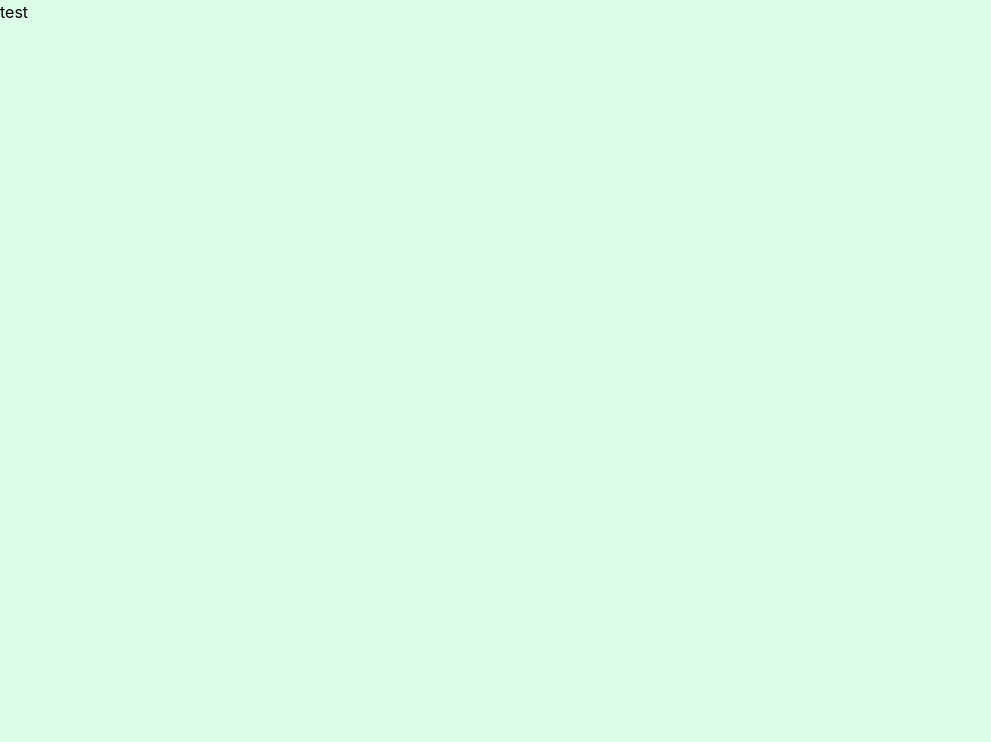
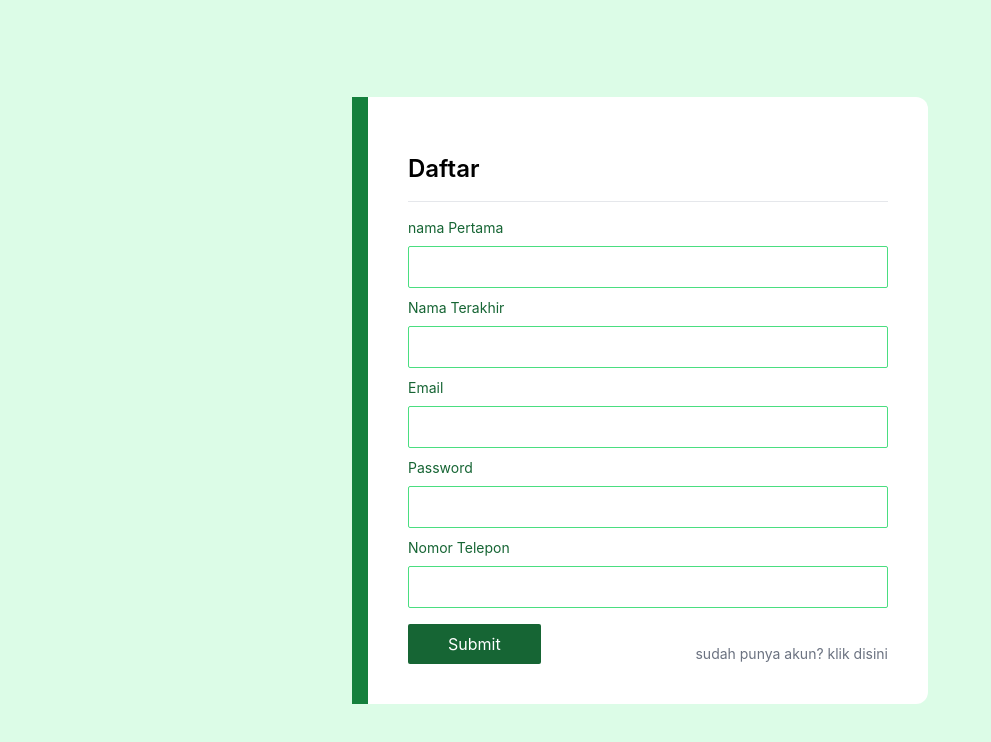
Before and after one commit to zidan-p/ladangku, a React (Create React App) app: page / in a window 1280 px wide. Shown: the top 742 px of the page, without its empty margins (0-991 px from the left). Built offline with nearby package versions, Linux system fonts and the light colour scheme.

Commit message:
new Login

```diff
--- a/src/Pages/Login.js
+++ b/src/Pages/Login.js
@@ -1,11 +1,62 @@
-
+import axios from "axios";
+import { useRef, useState } from "react"
+import InputText from "../components/form/InputText"
 
 
 export default function Login(){
 
+    const formRef = useRef(null);
+    const [formDataLogin, setFormDataLogin] = useState({
+        first_name  : "",
+        last_name   : "",
+        email       : "",
+        password    : "",
+        phone       : ""
+    });
+
+    const handleChangeForm = (event) => {
+        const { name, value } = event.target;
+        setFormDataLogin((prevProps) => ({
+          ...prevProps,
+          [name]: value
+        }));
+    }
+
+    const handleOnSubmit = (e) => {
+        e.preventDefault()
+        let url = "https://aplikasi-ladangku-production.up.railway.app/user/signup";
+        axios.post(url, formDataLogin)
+        .then(res => console.log(res.data));
+    }
+
+
     return(
-        <div className="w-full h-screen bg-green-100">
-            test
+        <div className="w-full h-screen bg-green-100 flex flex-col justify-center">
+            <div className=" min-w-[36rem] mx-auto  flex">
+                <div className="bg-green-700 h-full basis-4"></div>
+                <form onSubmit={handleOnSubmit} ref={formRef} action="" className="grow bg-white px-10 p-10 rounded-r-xl">
+                    <h1 className="text-2xl font-semibold py-4 mb-4 border-b">Daftar</h1>
+                    <div className="mb-2.5">
+                        <InputText onChange={handleChangeForm} name="first_name" >nama Pertama</InputText>
+                    </div>
+                    <div className="mb-2.5">
+                        <InputText onChange={handleChangeForm} name="last_name">Nama Terakhir</InputText>
+                    </div>
+                    <div className="mb-2.5">
+                        <InputText onChange={handleChangeForm} name="email">Email</InputText>
+                    </div>
+                    <div className="mb-2.5">
+                        <InputText onChange={handleChangeForm} type="password" name="password">Password</InputText>
+                    </div>
+                    <div className="mb-4">
+                        <InputText onChange={handleChangeForm} name="phone">Nomor Telepon</InputText>
+                    </div>
+                    <div className="flex justify-between items-end">
+                        <button type="submit" className="p-2 px-10 rounded-sm bg-green-800 hover:bg-green-700 active:bg-green-900 text-white rouded">Submit</button>
+                        <a className="text-gray-500 hover:underline hover:text-black text-sm" href="">sudah punya akun? klik disini</a>
+                    </div>
+                </form>
+            </div>
         </div>
     )
 }
--- a/src/components/form/inputText.js
+++ b/src/components/form/inputText.js
@@ -1,6 +1,16 @@
 
 
 
-export default function InputText(){
-
+export default function InputText(props){
+    return(
+        <div>
+            <label htmlFor={props.name} className="block text-sm text-green-800 mb-2">{props.children}</label>
+            <input
+                onChange={props.onchange}
+                name={props.name}
+                type={props.type ? props.type : "text"}
+                id={props.name}
+                className="w-full border border-green-400 focus-within:outline-green-100 rounded-sm p-2" />
+        </div>
+    )
 }
--- a/src/components/main/pengelolaan/PengelolaanMain.js
+++ b/src/components/main/pengelolaan/PengelolaanMain.js
@@ -121,7 +121,7 @@ export default function PengelolaanMain(){
 
     let ladangContent
 
-    if(!(ladangList.length === 0)){
+    if(!(ladangList.length === 0) && activeLadang){
         ladangContent = (
             <div className={`transition-all relative ${onTransition? "-translate-x-24 opacity-0":""}`}>
                 <ProfileLadang profile={generateProfileData(activeLadang.profile)} />
--- a/src/components/main/pengelolaan/emptyLadang/emptyLadang.js
+++ b/src/components/main/pengelolaan/emptyLadang/emptyLadang.js
@@ -5,10 +5,10 @@ export default function Emptyladang(){
 
     return (
         <div className="h-4/5 w-full flex flex-col justify-center">
-            <di>
+            <div>
                 <h3 className="text-center text-2xl font-semibold">Sepertinya anda belum memiliki ladang</h3>
                 <p className="text-center text-sm">pertimbangkan untuk menambah pengelolaan ladang anda</p>
-            </di>
+            </div>
         </div>
     )
 }
```
